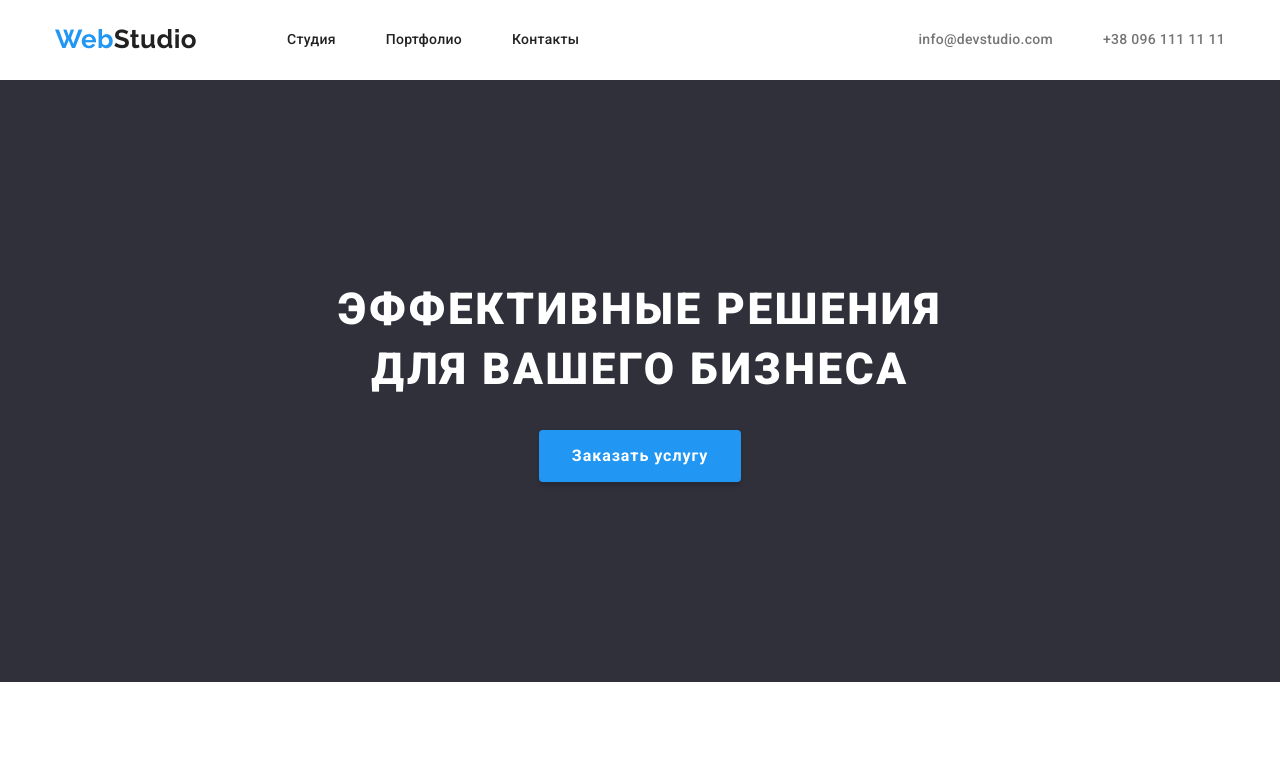
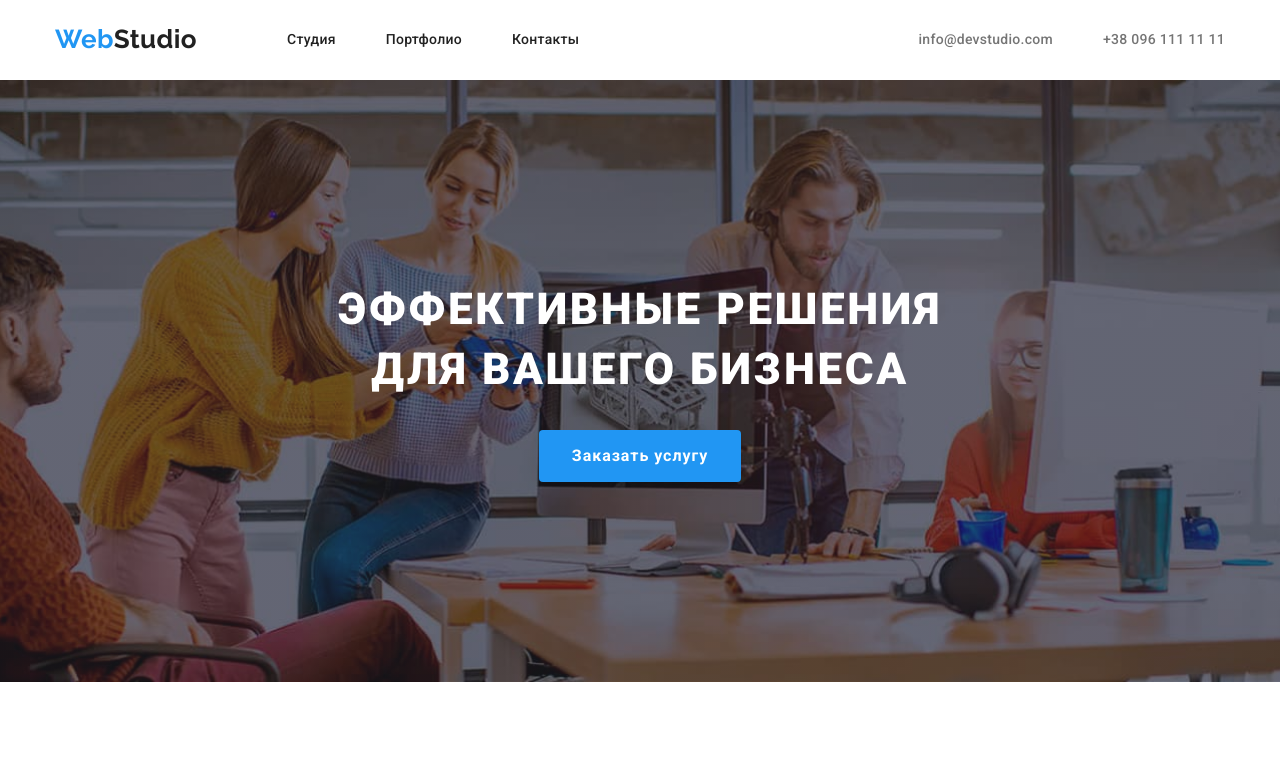
Before and after one commit to Ivan-GoIT/goit-markup-hw-04, a plain HTML site: page index.html in a window 1280 px wide. Shown: the top 772 px of the page. Drawn offline with nearby package versions, Linux system fonts and the light colour scheme.

Commit message:
hero complete

```diff
--- a/css/styles.css
+++ b/css/styles.css
@@ -140,10 +140,26 @@ body {
 /* Hero */
 
 .section.hero {
-  background-color: #2f303a;
+  margin: 0 auto;
+
   text-align: center;
   min-height: 600px;
+  max-width: 1600px;
   padding: 200px 0;
+
+  background-image: linear-gradient(
+      rgba(47, 48, 58, 0.4),
+      rgba(47, 48, 58, 0.4)
+    ),
+    url(../image/hero/heroImg.jpg),
+    linear-gradient(
+       #C4C4C4,
+       #C4C4C4
+    )
+  ;
+  background-position: center;
+  background-repeat: no-repeat;
+  background-size: cover;
 }
 
 .hero-title {
```
